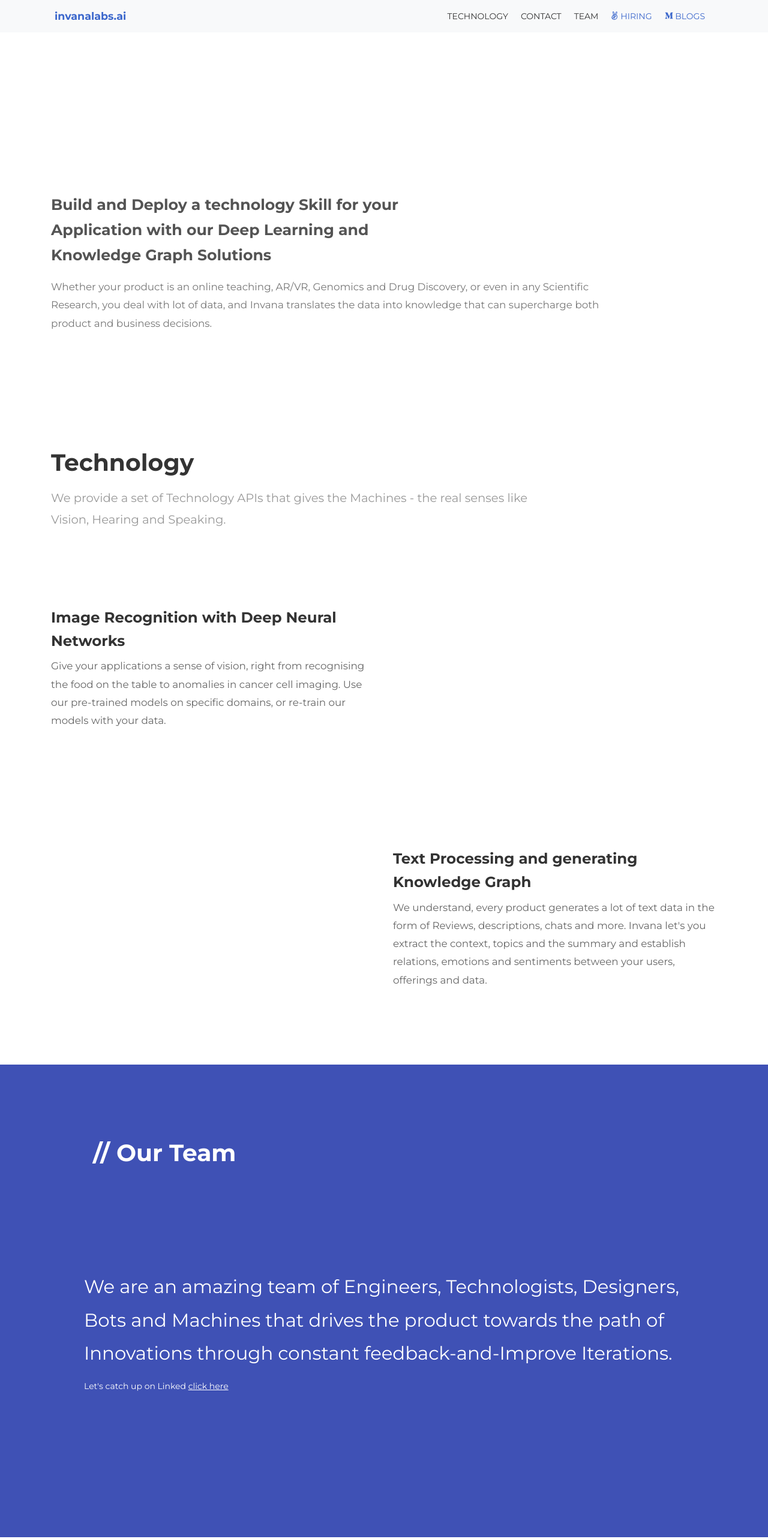
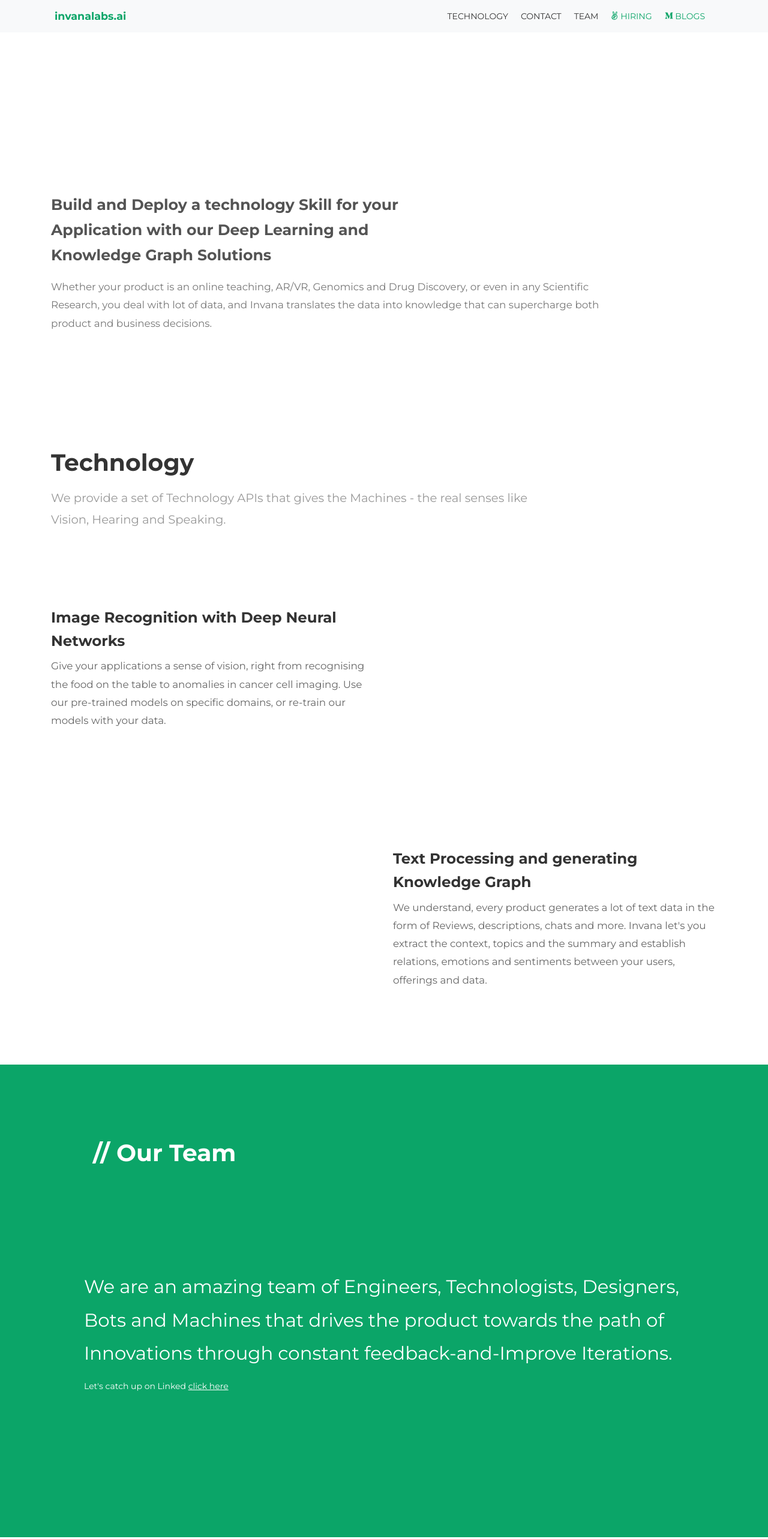
Before and after one commit to invana/invana.github.io, an Angular app: page / in a window 1280 px wide. Shown: the top 2566 px of the page at 60% size. Built offline with nearby package versions, Linux system fonts and the light colour scheme.

Commit message:
UI updates

```diff
--- a/src/styles.scss
+++ b/src/styles.scss
@@ -19,12 +19,12 @@ html, body {
 }
 
 a, .a {
-  color: #3b67cc;
+  color: #0ba568;
   cursor: pointer;
 }
 
 a:hover {
-  color: #6741d9;
+  color: #0ba568;
 }
 
 .classroom-content h2, .classroom-content h3, .classroom-content h4, .classroom-content h5 {
@@ -161,7 +161,7 @@ footer {
 //}
 //
 .team {
-  background: #3f51b5;
+  background: #0ba568;
   h4, p, h2 {
     color: white !important;
 
```
